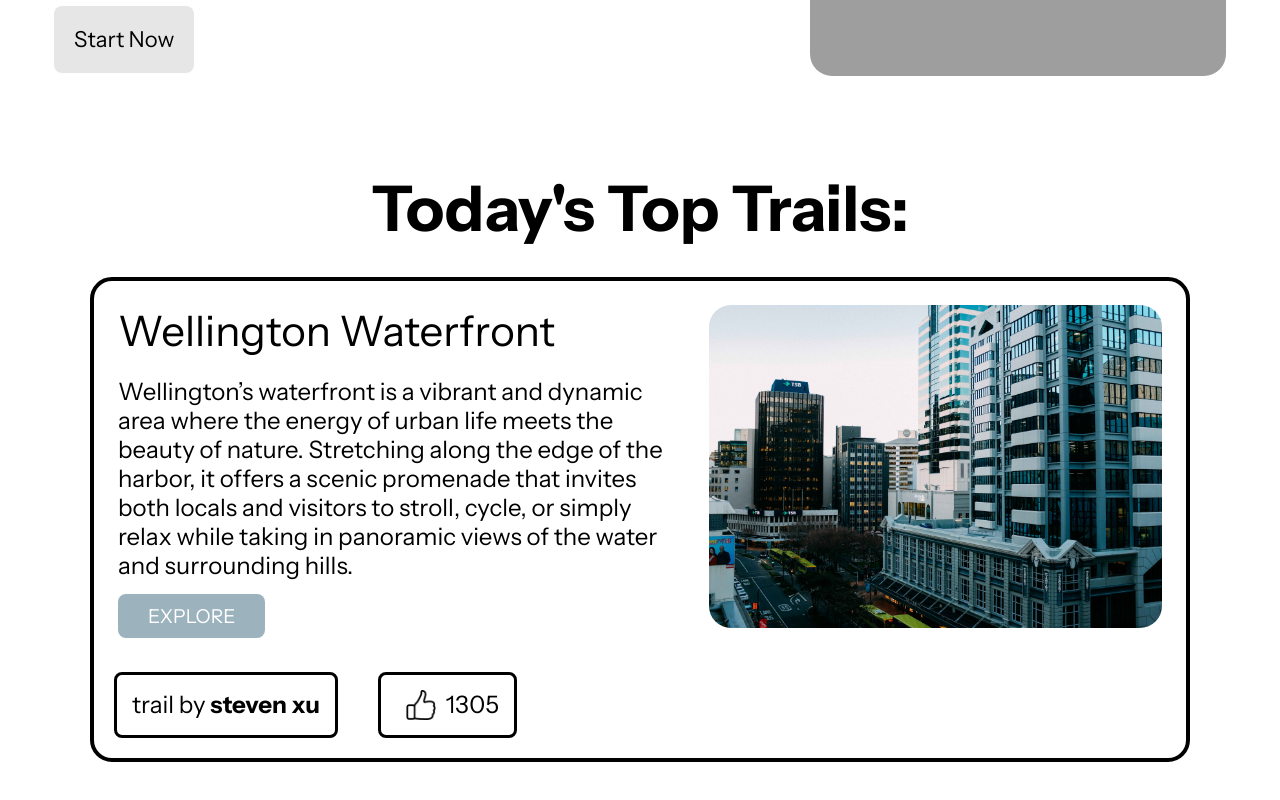
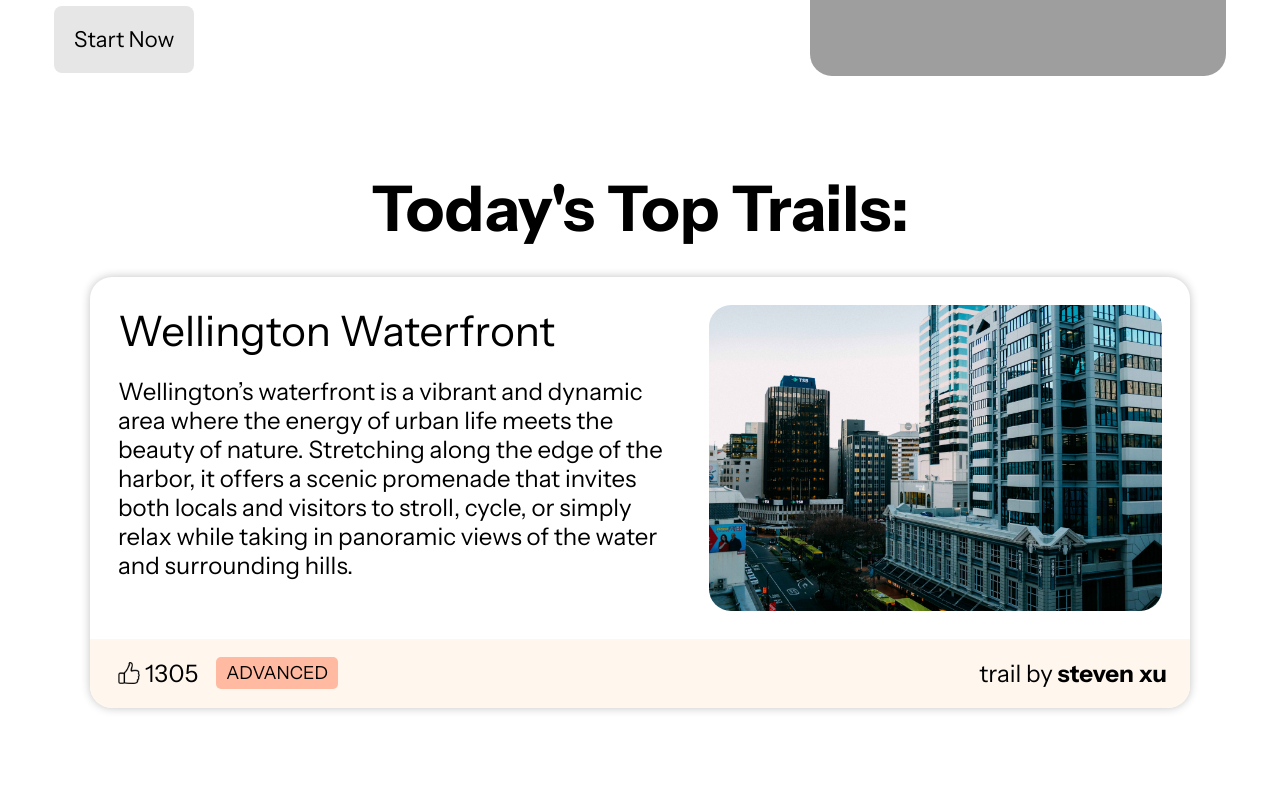
Before and after one commit to steven-xuk/wayfare, a React (Create React App) app: page / in a window 1280 px wide. Shown: the part 1192-1992 px from the top of the page. After the commit the page ends 1956 px from the top, so only its background shows below. Built offline with nearby package versions, Linux system fonts and the light colour scheme; grey boxes are pictures that could not be loaded.

Commit message:
did some styling changes and performance upgrades, also spent half an hour on smth nobody would notice

```diff
--- a/src/CSS/Landing.css
+++ b/src/CSS/Landing.css
@@ -124,7 +124,7 @@
     }
 }
 
-@media screen and (max-width: 955px) {
+@media screen and (max-width: 930px) {
     .landing .section{
         flex-direction: column;
     }
@@ -158,7 +158,7 @@
 }
 
 .landing .section2 {
-    padding: 30px;
+    padding: 30px 30px 32px 30px;
 }
 
 .landing .section2 .section-header{
@@ -168,7 +168,7 @@
 
 @media screen and (max-width: 955px) {
     .landing .section2{
-        padding: 20px;
+        padding: 20px 20px 24px 20px;
     }
 }
 
--- a/src/CSS/LandingNavbar.css
+++ b/src/CSS/LandingNavbar.css
@@ -5,7 +5,7 @@
     font-family: 'Alegreya Sans SC', sans-serif;
     height: 60px;
     width: 100%;
-    transition: color 0.5s, background-color 0.5s, box-shadow 0.5s;
+    transition: color 0.5s, background-color 0.5s, box-shadow 0.1s ease-out;
     background-color: rgba(255, 255, 255, 0);
     color: rgba(255, 255, 255, 1);
     box-shadow: 0px 0px 12px rgba(0, 0, 0, 0);
@@ -15,7 +15,7 @@
 .landing-navbar nav.scrolled {
     background-color: rgba(255, 255, 255, 1);
     color: rgba(0, 0, 0, 1);
-    box-shadow: 0px 0px 12px rgba(0, 0, 0, 0.5);
+    box-shadow: 0px 0px 12px rgba(0, 0, 0, 0.3);
 }
 
 .landing-navbar nav a {
--- a/src/CSS/TrailPreview.css
+++ b/src/CSS/TrailPreview.css
@@ -1,5 +1,5 @@
 .trail-preview {
-    border: 4px solid black;
+    box-shadow: 0px 0px 10px rgba(0, 0, 0, 0.24);
     border-radius: 22px;
     margin: auto;
     max-width: 1100px;
@@ -14,11 +14,12 @@
 
 .trail-preview .preview-content{
     margin-top: 0;
-    font-size: 24px;
+    font-size: clamp(18px, calc(11px + 2vw), 24px);
+    margin-bottom: 0;
 }
 
 .trail-preview .preview-top{
-    padding: 24px;
+    padding: 28px;
     display: flex;
     flex-direction: row;
 }
@@ -44,9 +45,9 @@
 }
 
 .trail-preview .likes-image{
-    width: 30px;
-    height: 30px;
-    margin: auto 10px;
+    width: 22px;
+    height: 22px;
+    margin: auto 5px;
 }
 
 .trail-preview .info{
@@ -55,23 +56,46 @@
 }
 
 .trail-preview .border{
-    border: 3px solid black;
     border-radius: 8px;
-    padding: 15px;
-    margin: 20px;
-
+    margin: 20px 23px;
 }
 
 .trail-preview .likes-container{
     display: flex;
     flex-direction: row;
+    margin-right: 0px;
+}
+.trail-preview .difficulty-container {
+    display: flex;
+    align-items: center;
+    justify-content: center;
+    margin: 18px 24px 18px 18px;
+}
+
+.trail-preview .difficulty-container .info {
+    font-size: 18px;
+    padding: 5px 10px;
+    border-radius: 5px;
+}
+
+.trail-preview .difficulty-container .info.advanced {
+    background-color: rgb(255, 186, 161);
+}
+
+.trail-preview .info-container {
+    margin-left: auto;
 }
 
 .trail-preview .preview-bottom{
     display: flex;
     flex-direction: row;
+    background-color: #fff6ed;
+    border-radius: 0px 0px 22px 22px;
 }
 
+.trail-preview .preview-content.short {
+    display: none;
+}
 
 .trail-preview .btn{
     padding: 10px 30px;
@@ -81,10 +105,11 @@
 
 .trail-preview .btn-primary{
     color: white;
+    display: inline-block;
     background-color: var(--primary-color);
 }
 
-@media screen and (max-width: 955px) {
+@media screen and (max-width: 930px) {
     .trail-preview .preview-top{
         flex-direction: column;
     }
@@ -94,16 +119,53 @@
         margin-right: 0px;
     }
 
+    .trail-preview .info-container {
+        display: none;
+    }
+
     .trail-preview .preview-image-container{
         margin-left: 0px;
-        margin-top: 35px;
+        margin-top: 24px;
+        height: calc(24vw + 80px);
         flex-grow: 0;
     }
 
     .trail-preview .preview-image{
         width: 100%;
-        height: 270px;
+        height: 100%;
         border-radius: 22px;
         object-fit: cover;
     }
 }
+
+@media screen and (max-width: 575px) {
+    .trail-preview .preview-top{
+        padding: 24px;
+    }
+
+    .trail-preview .border{
+        border-radius: 8px;
+        margin: 20px;
+    }
+
+    .trail-preview .likes-container{
+        display: flex;
+        flex-direction: row;
+        margin-right: 0px;
+    }
+
+    .trail-preview .preview-title{
+        font-size: clamp(29px, calc(11px + 6vw), 38px);
+        font-weight: normal;
+        margin: 0;
+        margin-bottom: 10px;
+    }
+
+    .trail-preview .preview-content.short {
+        display: block;
+    }
+
+    .trail-preview .preview-content.long {
+        display: none;
+    }
+}
--- a/src/components/Landing.js
+++ b/src/components/Landing.js
@@ -1,5 +1,5 @@
 import { Link, NavLink } from 'react-router-dom';
-import { useState, useEffect } from 'react';
+import { useState, useEffect, useRef } from 'react';
 
 //importing images
 import hikingdude from '../imgs/pexels-ozgomz-868097 (1).jpg'
@@ -8,16 +8,25 @@ import testImg from '../imgs/pexels-adrien-olichon-1257089-3709402.jpg'
 import LandingNavbar from './parts/LandingNavbar';
 
 export default function Landing() {
-    const [opacityText, setOpacityText] = useState(100);
+    const [opacityText, setOpacityText] = useState(1);
 
+    const lastOpacity = useRef(opacityText);
 
-        useEffect(() => {
-            window.addEventListener('scroll', () => {
-                const scrollPosition = window.scrollY;
-                setOpacityText(1 - (1.28 * scrollPosition / window.innerHeight))
-            })
-        }, [])
+    useEffect(() => {
+        const onScroll = () => {
+            const scrollY = window.scrollY;
+            const raw = 1 - (1.28 * scrollY / window.innerHeight);
+            const next = Math.min(1, Math.max(0, raw));
 
+            if (Math.abs(next - lastOpacity.current) >= 0.02) {
+                lastOpacity.current = next;
+                setOpacityText(next);
+            }
+        };
+
+        window.addEventListener('scroll', onScroll);
+        return () => window.removeEventListener('scroll', onScroll);
+    }, []);
 
     return (
         <div className="landing">
@@ -50,7 +59,7 @@ export default function Landing() {
 
                 <div className='section2'>
                     <h2 className='section-header'>Today's Top Trails:</h2>
-                    <TrialPreview title='Wellington Waterfront' description='Wellington’s waterfront is a vibrant and dynamic area where the energy of urban life meets the beauty of nature. Stretching along the edge of the harbor, it offers a scenic promenade that invites both locals and visitors to stroll, cycle, or simply relax while taking in panoramic views of the water and surrounding hills.' image={testImg} likes={1305} creatorName='steven xu'/>
+                    <TrialPreview title='Wellington Waterfront' description='Wellington’s waterfront is a vibrant and dynamic area where the energy of urban life meets the beauty of nature. Stretching along the edge of the harbor, it offers a scenic promenade that invites both locals and visitors to stroll, cycle, or simply relax while taking in panoramic views of the water and surrounding hills.' short_description={'Wellington’s waterfront merges urban vibrancy with seaside tranquility at the harbor’s edge, offering a scenic promenade for strolling, cycling, or relaxing with panoramic water and hill views.'} image={testImg} likes={1305} creatorName='steven xu'/>
                 </div>
             </div>
         </div>
--- a/src/components/parts/TrailPreview.jsx
+++ b/src/components/parts/TrailPreview.jsx
@@ -1,27 +1,47 @@
-import React from 'react';
+import { useState } from 'react';
+import likesIMG from '../../imgs/like.png'
+import { Link } from 'react-router-dom';
 
-import likesIMG from '../../imgs/like.png'
+function TrialPreview({title, description, short_description, image, likes, creatorName}) {
 
-function TrialPreview({title, description, image, likes, creatorName}) {
+    const [shortDescriptionState, setShortDescriptionState] = useState(short_description);
+
+    window.onresize = () => {
+        if (window.innerWidth < 462) {
+            const newShortDescriptionState = short_description.substring(0, Math.round(short_description.length * (window.innerWidth / 462))) + '... ';
+            if (Math.abs(shortDescriptionState.length - newShortDescriptionState.length) > 2) {
+                console.log(newShortDescriptionState);
+                setShortDescriptionState(newShortDescriptionState);
+            }
+        }
+        if (window.innerWidth > 462 && shortDescriptionState !== short_description) {
+            setShortDescriptionState(short_description);
+        }
+    }
+
     return (
         <div className='trail-preview'>
             <div className='preview-top'>
                 <div className='preview-content-container'>
                     <h3 className='preview-title'>{title}</h3>
-                    <p className='preview-content'>{description}</p>
-                    <a className='btn btn-primary'>EXPLORE</a>
+                    <p className='preview-content long'>{description}</p>
+                    <p className='preview-content short'>{shortDescriptionState}{shortDescriptionState.slice(-4, -1) === '...' ? <Link to='/home'>Read more</Link> : null}</p>
+                    {/* <a className='btn btn-primary'>EXPLORE</a> */}
                 </div>
                 <div className='preview-image-container'>
                     <img className='preview-image' src={image}/>
                 </div>
             </div>
             <div className='preview-bottom'>
-                <div className='border'>
-                    <p className='info'>trail by <strong>{creatorName}</strong></p>
-                </div>
                 <div className='border likes-container'>
                     <img src={likesIMG} className='likes-image'/>
                     <p className='info'>{likes}</p>
+                </div>
+                <div className='border difficulty-container'>
+                    <p className='info advanced'>ADVANCED</p>
+                </div>
+                <div className='border info-container'>
+                    <p className='info'>trail by <strong>{creatorName}</strong></p>
                 </div>
             </div>
         </div>
```
